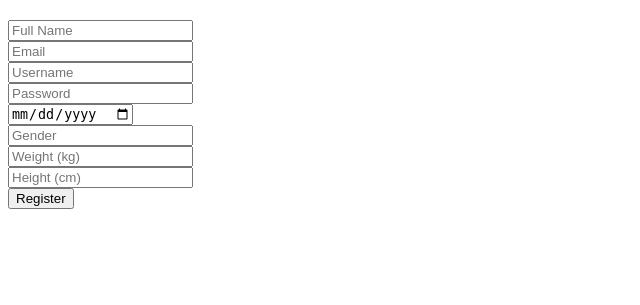
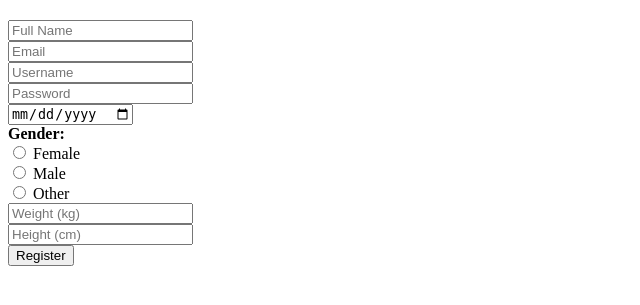
Before and after one commit to UlfurOrn/Team5, a Flask app: page /auth/register in a window 1280 px wide. Shown: the part 150-455 px from the top of the page, without its empty margins (0-640 px from the left). Run offline with Flask 2, Linux system fonts and the light colour scheme.

Commit message:
register form improved

```diff
--- a/WebApp/templates/auth/register.html
+++ b/WebApp/templates/auth/register.html
@@ -9,9 +9,15 @@
     <input type="text" placeholder="Full Name" name="fullname" id="fullname" required><br>
     <input type="email" placeholder="Email" name="email" id="email" required><br>
     <input type="text" placeholder="Username" name="username" id="username" required><br>
-    <input type="password" placeholder="Password" name="passw" id="passw" required><br>
+    <input type="password" placeholder="Password" name="password" id="password" required><br>
     <input type="date" placeholder="Date of Birth" name="dateOfBirth" id="dateOFBirth" required><br>
-    <input type="text" placeholder="Gender" name="gender" id="gender" required><br>
+    <label><b>Gender:</b></label><br>
+    <input type="radio" id="female" name="gender" value="female">
+    <label for="female">Female</label><br>
+    <input type="radio" id="male" name="gender" value="male">
+    <label for="male">Male</label><br>
+    <input type="radio" id="other" name="gender" value="other">
+    <label for="other">Other</label><br>
     <input type="number" placeholder="Weight (kg)" name="weight" id="weight" required><br>
     <input type="number" placeholder="Height (cm)" name="heigh" id="height" required><br>
     <input type="submit" value="Register">
```
